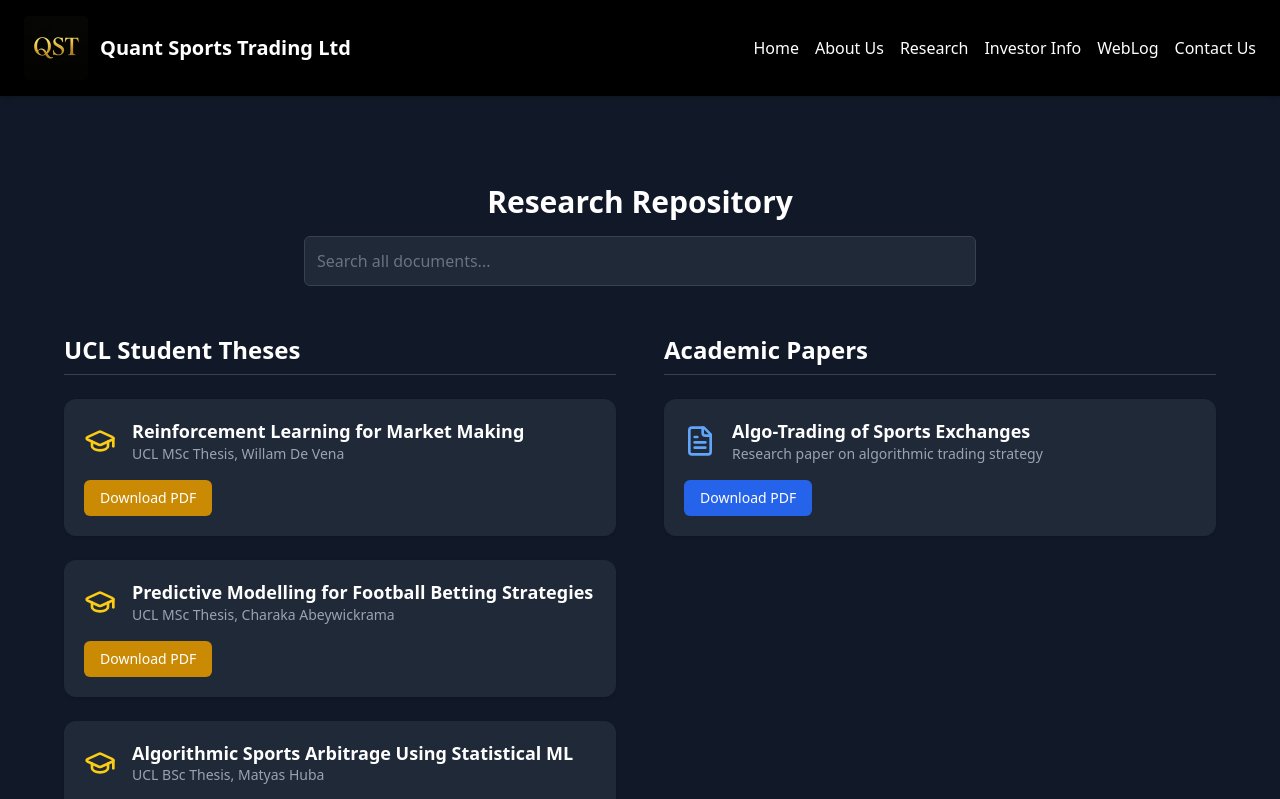
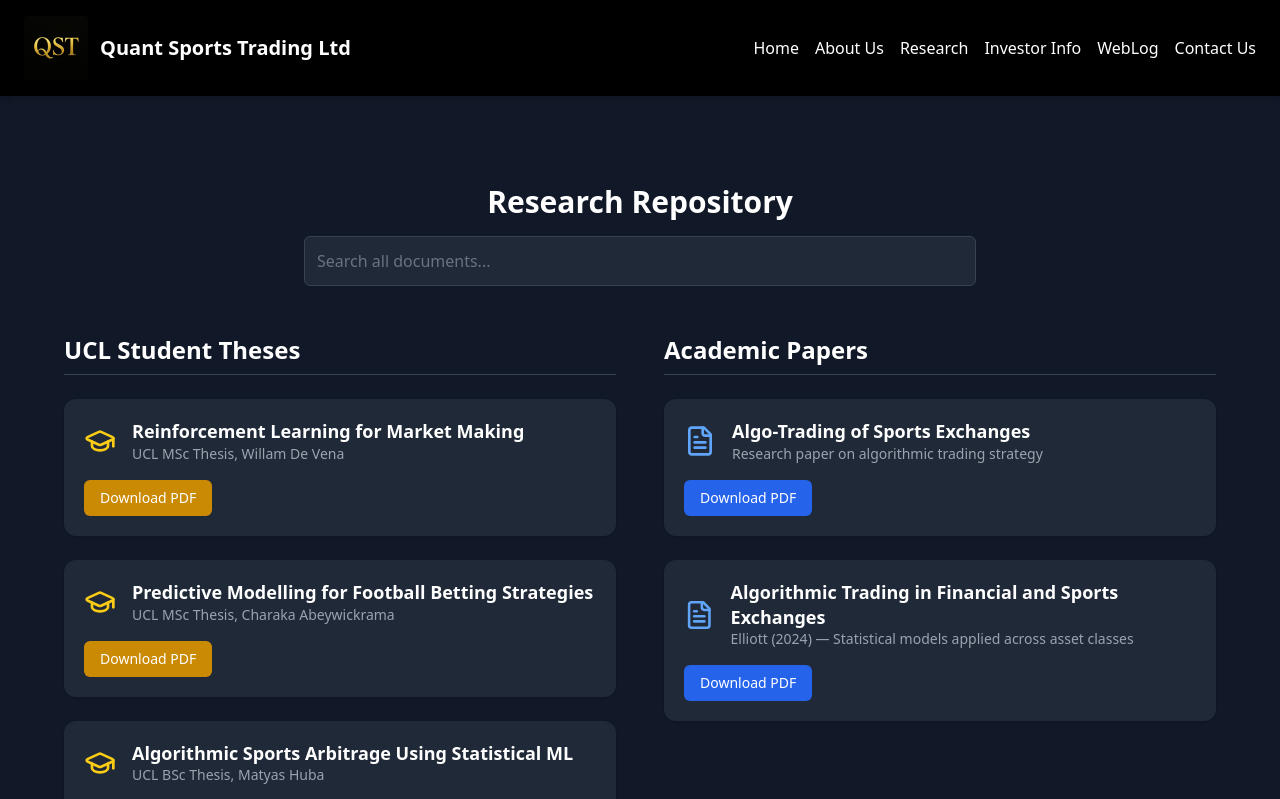
Before and after one commit to KevinMcLeanWAC/QST-website, a React (Vite) app: page /research in a window 1280 px wide. Shown: the top 799 px of the page. Built offline with nearby package versions, Linux system fonts and the light colour scheme.

Commit message:
Add academic paper: Algorithmic Trading in Financial and Sports Exchanges [v3.3.2]

```diff
--- a/src/ResearchPage.jsx
+++ b/src/ResearchPage.jsx
@@ -34,11 +34,16 @@ const theses = [
   },
 ];
 
-const papers = [
+const academicPapers = [
   {
     title: 'Algo-Trading of Sports Exchanges',
     description: 'Research paper on algorithmic trading strategy',
     href: '/docs/Algo-Trading-of-Sports-Exchanges.pdf',
+  },
+  {
+    title: 'Algorithmic Trading in Financial and Sports Exchanges',
+    description: 'Elliott (2024) — Statistical models applied across asset classes',
+    href: '/docs/Algorithmic%20Trading%20In%20Financial%20And%20Sports%20Exchanges.pdf',
   },
 ];
 
@@ -54,7 +59,7 @@ export default function ResearchPage() {
     );
   });
 
-  const filteredPapers = papers.filter((item) => {
+  const filteredAcademicPapers = academicPapers.filter((item) => {
     const q = query.toLowerCase();
     return (
       item.title.toLowerCase().includes(q) ||
@@ -118,7 +123,7 @@ export default function ResearchPage() {
           </h2>
 
           <div className="space-y-6">
-            {filteredPapers.map((item, idx) => (
+            {filteredAcademicPapers.map((item, idx) => (
               <div
                 key={idx}
                 className="bg-gray-800 p-5 rounded-xl shadow hover:shadow-lg transition"
```
